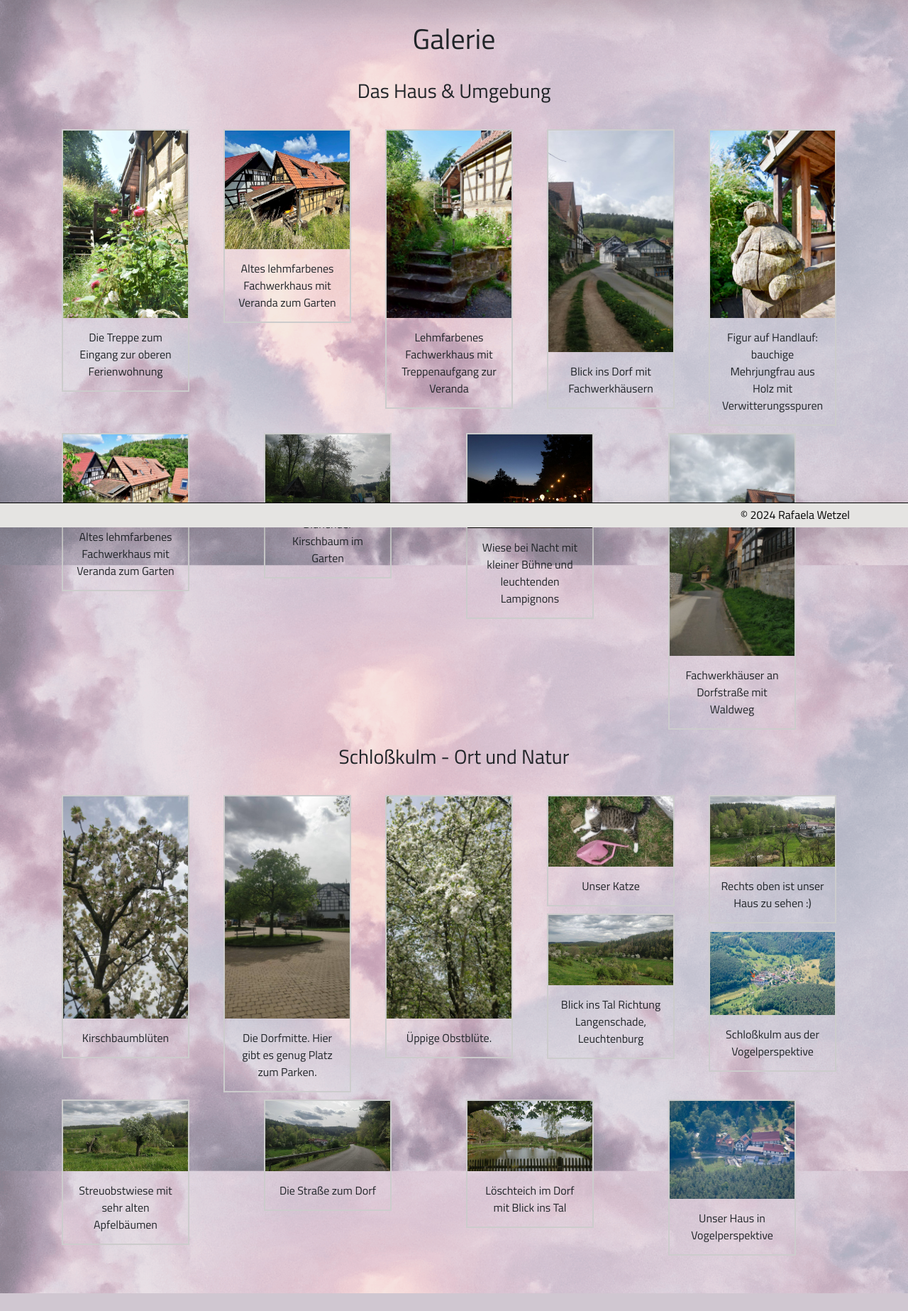
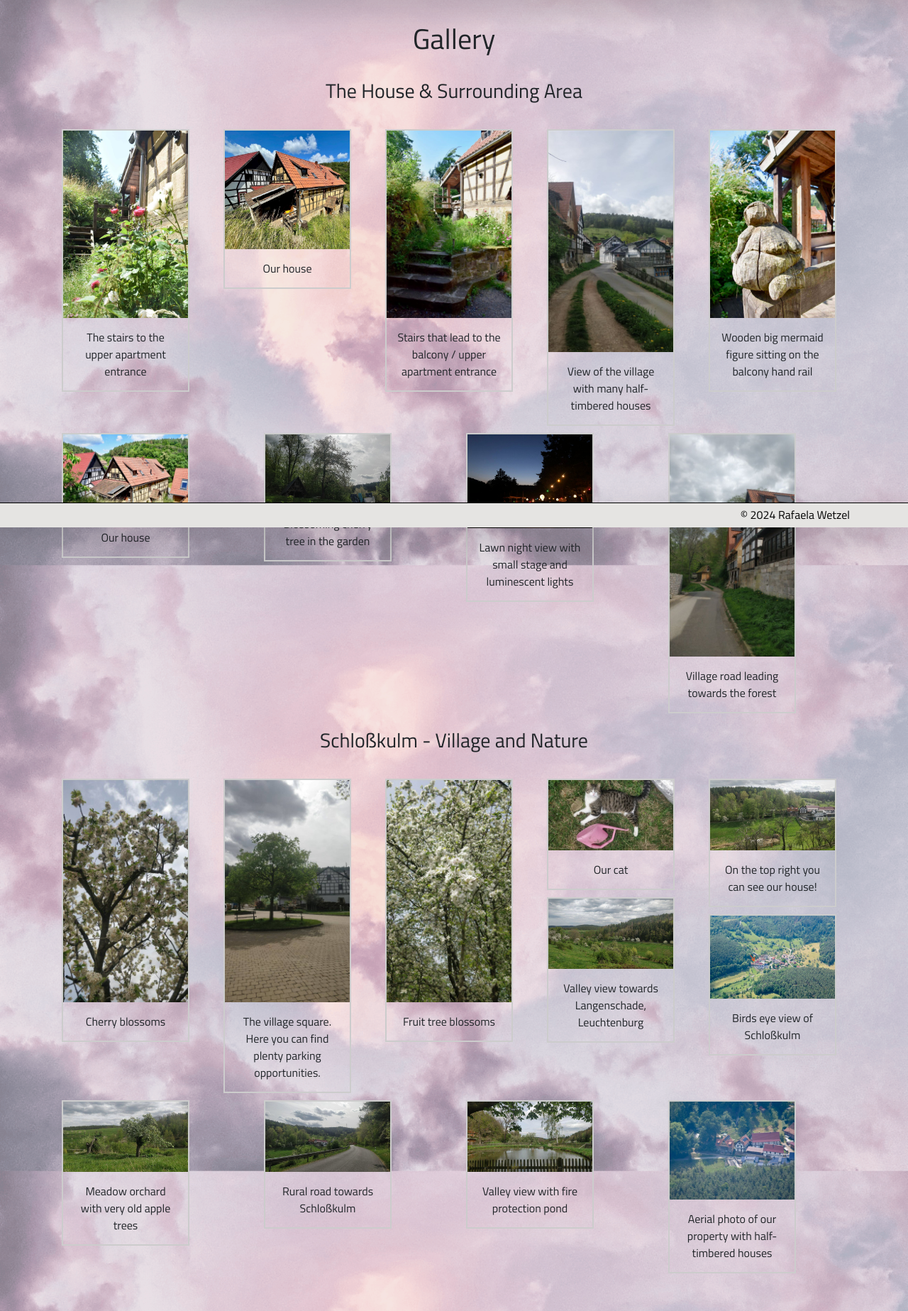
Before and after one commit to Rafaela-Wetzel/schlosskulm-rental-apartments, a Django app: page /schlosskulm/galerie/ in a window 1280 px wide. Shown: the part 57-1904 px from the top of the page at 71% size. Before the commit the page ends 1879 px from the top, so only its background shows below. Run offline with Django 4.2, Linux system fonts and the light colour scheme; some libraries are stand-ins or nearby versions.

Commit message:
Translate gallerie.html from German to English

```diff
--- a/home/templates/home/galerie.html
+++ b/home/templates/home/galerie.html
@@ -1,9 +1,9 @@
 {% extends "base.html" %}
 {% block content %}
 
-<h1>Galerie</h1>
+<h1>Gallery</h1>
 
-<h3 class="margin-top-bottom">Das Haus & Umgebung</h3>
+<h3 class="margin-top-bottom">The House & Surrounding Area</h3>
 
 <div class="container">
   <div class="row">
@@ -13,9 +13,9 @@
         <a target="_blank" href="../../static/images/schlosskulm-bilder/schlosskulm-haus/schlosskulm-hauswand.jpg"
           aria-label="Picture opens in a new window">
           <img src="../../static/images/schlosskulm-bilder/schlosskulm-haus/schlosskulm-hauswand.jpg"
-            alt="Lehmfarbenes Fachwerk mit blühenden Rosen davor. Eingang zur oberen Ferienwohnung.">
+            alt="Clay-colored half-timbered house with blossoming roses in front. Entrance to the upper apartment.">
         </a>
-        <div class="desc" aria-hidden="true">Die Treppe zum Eingang zur oberen Ferienwohnung</div>
+        <div class="desc" aria-hidden="true">The stairs to the upper apartment entrance</div>
       </div>
     </div>
 
@@ -23,9 +23,9 @@
       <div class="gallery">
         <a target="_blank" href="../../static/images/schlosskulm-bilder/schlosskulm-haus/schlosskulm-haus-2.jpg"
           aria-label="Picture opens in a new window">
-          <img src="../../static/images/schlosskulm-bilder/schlosskulm-haus/schlosskulm-haus-2.jpg" alt="Altes lehmfarbenes Fachwerkhaus mit Veranda zum Garten.">
+          <img src="../../static/images/schlosskulm-bilder/schlosskulm-haus/schlosskulm-haus-2.jpg" alt="Old clay-colored half-timbered house with a balcony that leads to the garden.">
         </a>
-        <div class="desc" aria-hidden="true">Altes lehmfarbenes Fachwerkhaus mit Veranda zum Garten</div>
+        <div class="desc" aria-hidden="true">Our house</div>
       </div>
     </div>
 
@@ -34,9 +34,9 @@
         <a target="_blank" href="../../static/images/schlosskulm-bilder/schlosskulm-haus/schlosskulm-hauseingang.jpg"
           aria-label="Picture opens in a new window">
           <img src="../../static/images/schlosskulm-bilder/schlosskulm-haus/schlosskulm-hauseingang.jpg"
-            alt="Lehmfarbenes Fachwerkhaus mit Treppenaufgang zur Veranda.">
+            alt="Clay-colored half-timbered house with stairs that lead to the balcony.">
         </a>
-        <div class="desc" aria-hidden="true">Lehmfarbenes Fachwerkhaus mit Treppenaufgang zur Veranda</div>
+        <div class="desc" aria-hidden="true">Stairs that lead to the balcony / upper apartment entrance</div>
       </div>
     </div>
 
@@ -44,9 +44,9 @@
       <div class="gallery">
         <a target="_blank" href="../../static/images/schlosskulm-bilder/schlosskulm-haus/schlosskulm-haus-4.jpg"
           aria-label="Picture opens in a new window">
-          <img src="../../static/images/schlosskulm-bilder/schlosskulm-haus/schlosskulm-haus-4.jpg" alt="Blick ins Dorf mit Fachwerkhäusern.">
+          <img src="../../static/images/schlosskulm-bilder/schlosskulm-haus/schlosskulm-haus-4.jpg" alt="View of the village with many half-timbered houses.">
         </a>
-        <div class="desc" aria-hidden="true">Blick ins Dorf mit Fachwerkhäusern</div>
+        <div class="desc" aria-hidden="true">View of the village with many half-timbered houses</div>
       </div>
     </div>
 
@@ -54,9 +54,9 @@
       <div class="gallery">
         <a target="_blank" href="../../static/images/schlosskulm-bilder/schlosskulm-haus/schlosskulm-figur.jpg"
           aria-label="Picture opens in a new window">
-          <img src="../../static/images/schlosskulm-bilder/schlosskulm-haus/schlosskulm-figur.jpg" alt="Figur auf Handlauf: bauchige Mehrjungfrau aus Holz mit Verwitterungsspuren.">
+          <img src="../../static/images/schlosskulm-bilder/schlosskulm-haus/schlosskulm-figur.jpg" alt="Wooden big mermaid figure sitting on the balcony hand rail.">
         </a>
-        <div class="desc" aria-hidden="true">Figur auf Handlauf: bauchige Mehrjungfrau aus Holz mit Verwitterungsspuren</div>
+        <div class="desc" aria-hidden="true">Wooden big mermaid figure sitting on the balcony hand rail</div>
       </div>
     </div>
 
@@ -64,9 +64,9 @@
       <div class="gallery">
         <a target="_blank" href="../../static/images/schlosskulm-bilder/schlosskulm-haus/schlosskulm-haus-1.jpg"
           aria-label="Picture opens in a new window">
-          <img src="../../static/images/schlosskulm-bilder/schlosskulm-haus/schlosskulm-haus-1.jpg" alt="Altes lehmfarbenes Fachwerkhaus mit Veranda zum Garten.">
+          <img src="../../static/images/schlosskulm-bilder/schlosskulm-haus/schlosskulm-haus-1.jpg" alt="Old clay-colored half-timbered house with a balcony that leads to the garden.">
         </a>
-        <div class="desc" aria-hidden="true">Altes lehmfarbenes Fachwerkhaus mit Veranda zum Garten</div>
+        <div class="desc" aria-hidden="true">Our house</div>
       </div>
     </div>
 
@@ -74,9 +74,9 @@
       <div class="gallery">
         <a target="_blank" href="../../static/images/schlosskulm-bilder/schlosskulm-haus/schlosskulm-garten-2.jpg"
           aria-label="Picture opens in a new window">
-          <img src="../../static/images/schlosskulm-bilder/schlosskulm-haus/schlosskulm-garten-2.jpg" alt="Blühender Kirschbaum im Garten.">
+          <img src="../../static/images/schlosskulm-bilder/schlosskulm-haus/schlosskulm-garten-2.jpg" alt="Blossoming cherry tree in the garden.">
         </a>
-        <div class="desc" aria-hidden="true">Blühender Kirschbaum im Garten</div>
+        <div class="desc" aria-hidden="true">Blossoming cherry tree in the garden</div>
       </div>
     </div>
 
@@ -84,9 +84,9 @@
       <div class="gallery">
         <a target="_blank" href="../../static/images/schlosskulm-bilder/schlosskulm-haus/schlosskulm-festlich.jpg"
           aria-label="Picture opens in a new window">
-          <img src="../../static/images/schlosskulm-bilder/schlosskulm-haus/schlosskulm-festlich.jpg" alt="Wiese bei Nacht mit kleiner Bühne und leuchtenden Lampignons.">
+          <img src="../../static/images/schlosskulm-bilder/schlosskulm-haus/schlosskulm-festlich.jpg" alt="Lawn night view with small stage and luminescent lights.">
         </a>
-        <div class="desc" aria-hidden="true">Wiese bei Nacht mit kleiner Bühne und leuchtenden Lampignons</div>
+        <div class="desc" aria-hidden="true">Lawn night view with small stage and luminescent lights</div>
       </div>
     </div>
 
@@ -94,16 +94,16 @@
       <div class="gallery">
         <a target="_blank" href="../../static/images/schlosskulm-bilder/schlosskulm-haus/schlosskulm-haus-6.jpg"
           aria-label="Picture opens in a new window">
-          <img src="../../static/images/schlosskulm-bilder/schlosskulm-haus/schlosskulm-haus-3.jpg" alt="Fachwerkhäuser an Dorfstraße mit Waldweg.">
+          <img src="../../static/images/schlosskulm-bilder/schlosskulm-haus/schlosskulm-haus-3.jpg" alt="Half-timbered houses next to village road leading towards the forest.">
         </a>
-        <div class="desc" aria-hidden="true">Fachwerkhäuser an Dorfstraße mit Waldweg</div>
+        <div class="desc" aria-hidden="true">Village road leading towards the forest</div>
       </div>
     </div>
 
   </div>
 </div>
 
-<h3 class="margin-top-bottom">Schloßkulm - Ort und Natur</h3>
+<h3 class="margin-top-bottom">Schloßkulm - Village and Nature</h3>
 
 <div class="container">
   <div class="row">
@@ -112,9 +112,9 @@
       <div class="gallery">
         <a target="_blank" href="../../static/images/schlosskulm-bilder/schlosskulm-natur/schlosskulm-blueten-1.jpg"
           aria-label="Picture opens in a new window">
-          <img src="../../static/images/schlosskulm-bilder/schlosskulm-natur/schlosskulm-blueten-1.jpg" alt="Kirschbaumblüten.">
+          <img src="../../static/images/schlosskulm-bilder/schlosskulm-natur/schlosskulm-blueten-1.jpg" alt="Cherry blossoms.">
         </a>
-        <div class="desc" aria-hidden="true">Kirschbaumblüten</div>
+        <div class="desc" aria-hidden="true">Cherry blossoms</div>
       </div>
     </div>
 
@@ -122,9 +122,9 @@
       <div class="gallery">
         <a target="_blank" href="../../static/images/schlosskulm-bilder/schlosskulm-natur/schlosskulm-ortsmitte.jpg"
           aria-label="Picture opens in a new window">
-          <img src="../../static/images/schlosskulm-bilder/schlosskulm-natur/schlosskulm-ortsmitte.jpg" alt="Gepflasterter Dorfplatz mit Baum und Sitzbänken.">
+          <img src="../../static/images/schlosskulm-bilder/schlosskulm-natur/schlosskulm-ortsmitte.jpg" alt="Cobbled village square with tree and bench.">
         </a>
-        <div class="desc">Die Dorfmitte. Hier gibt es genug Platz zum Parken.</div>
+        <div class="desc">The village square. Here you can find plenty parking opportunities.</div>
       </div>
     </div>
 
@@ -132,9 +132,9 @@
       <div class="gallery">
         <a target="_blank" href="../../static/images/schlosskulm-bilder/schlosskulm-natur/schlosskulm-blueten-2.jpg"
           aria-label="Picture opens in a new window">
-          <img src="../../static/images/schlosskulm-bilder/schlosskulm-natur/schlosskulm-blueten-2.jpg" alt="Üppige Obstblüte.">
+          <img src="../../static/images/schlosskulm-bilder/schlosskulm-natur/schlosskulm-blueten-2.jpg" alt="Fruit tree blossoms.">
         </a>
-        <div class="desc" aria-hidden="true">Üppige Obstblüte.</div>
+        <div class="desc" aria-hidden="true">Fruit tree blossoms</div>
       </div>
     </div>
 
@@ -142,9 +142,9 @@
       <div class="gallery">
         <a target="_blank" href="../../static/images/schlosskulm-bilder/schlosskulm-natur/schlosskulm-katze.jpg"
           aria-label="Picture opens in a new window">
-          <img src="../../static/images/schlosskulm-bilder/schlosskulm-natur/schlosskulm-katze.jpg" alt="Getigerte Katze liegt im Gras mit rosa Gießkanne.">
+          <img src="../../static/images/schlosskulm-bilder/schlosskulm-natur/schlosskulm-katze.jpg" alt="Tabby cat lying on the lawn with watering can next to it.">
         </a>
-        <div class="desc">Unser Katze</div>
+        <div class="desc">Our cat</div>
       </div>
 
       <div class="col-sm">
@@ -153,9 +153,9 @@
             href="../../static/images/schlosskulm-bilder/schlosskulm-natur/schlosskulm-landschaft-2.jpg"
             aria-label="Picture opens in a new window">
             <img src="../../static/images/schlosskulm-bilder/schlosskulm-natur/schlosskulm-landschaft-2.jpg"
-              alt="Blick ins Tal Richtung Langenschade, Leuchtenburg.">
+              alt="Valley view towards Langenschade, Leuchtenburg.">
           </a>
-          <div class="desc" aria-hidden="true">Blick ins Tal Richtung Langenschade, Leuchtenburg</div>
+          <div class="desc" aria-hidden="true">Valley view towards Langenschade, Leuchtenburg</div>
         </div>
       </div>
     </div>
@@ -165,9 +165,9 @@
         <a target="_blank" href="../../static/images/schlosskulm-bilder/schlosskulm-natur/schlosskulm-landschaft-1.jpg"
           aria-label="Picture opens in a new window">
           <img src="../../static/images/schlosskulm-bilder/schlosskulm-natur/schlosskulm-landschaft-1.jpg"
-            alt="Fachwerkhäuser am Waldrand mit Tierkoppel.">
+            alt="Half-timbered houses at the edge of the forest.">
         </a>
-        <div class="desc" aria-hidden="true">Rechts oben ist unser Haus zu sehen :)</div>
+        <div class="desc" aria-hidden="true">On the top right you can see our house!</div>
       </div>
 
       <div class="col-sm">
@@ -176,9 +176,9 @@
             href="../../static/images/schlosskulm-bilder/schlosskulm-natur/schlosskulm-vogelperspektive-2.jpg"
             aria-label="Picture opens in a new window">
             <img src="../../static/images/schlosskulm-bilder/schlosskulm-natur/schlosskulm-vogelperspektive-2.jpg"
-              alt="Luftaufnahme von Schloßkulm, ganzes Dorf.">
+              alt="Aerial photo of Schloßkulm, whole village.">
           </a>
-          <div class="desc" aria-hidden="true">Schloßkulm aus der Vogelperspektive</div>
+          <div class="desc" aria-hidden="true">Birds eye view of Schloßkulm</div>
         </div>
       </div>
     </div>
@@ -188,9 +188,9 @@
         <a target="_blank" href="../../static/images/schlosskulm-bilder/schlosskulm-natur/schlosskulm-landschaft-3.jpg"
           aria-label="Picture opens in a new window">
           <img src="../../static/images/schlosskulm-bilder/schlosskulm-natur/schlosskulm-landschaft-3.jpg"
-            alt="Streuobstwiese mit sehr alten Apfelbäumen.">
+            alt="Meadow orchard with very old apple trees.">
         </a>
-        <div class="desc" aria-hidden="true">Streuobstwiese mit sehr alten Apfelbäumen</div>
+        <div class="desc" aria-hidden="true">Meadow orchard with very old apple trees</div>
       </div>
     </div>
 
@@ -198,9 +198,9 @@
       <div class="gallery">
         <a target="_blank" href="../../static/images/schlosskulm-bilder/schlosskulm-natur/schlosskulm-straße.jpg"
           aria-label="Picture opens in a new window">
-          <img src="../../static/images/schlosskulm-bilder/schlosskulm-natur/schlosskulm-straße.jpg" alt="Landstraße Richtung Schloßkulm.">
+          <img src="../../static/images/schlosskulm-bilder/schlosskulm-natur/schlosskulm-straße.jpg" alt="Rural road towards Schloßkulm.">
         </a>
-        <div class="desc" aria-hidden="true">Die Straße zum Dorf</div>
+        <div class="desc" aria-hidden="true">Rural road towards Schloßkulm</div>
       </div>
     </div>
 
@@ -209,9 +209,9 @@
         <a target="_blank" href="../../static/images/schlosskulm-bilder/schlosskulm-natur/schlosskulm-teich.jpg"
           aria-label="Picture opens in a new window">
           <img src="../../static/images/schlosskulm-bilder/schlosskulm-natur/schlosskulm-teich.jpg"
-            aria-label="Picture opens in a new window" alt="Löschteich im Dorf mit Blick ins Tal.">
+            aria-label="Picture opens in a new window" alt="Valley view with fire protection pond.">
         </a>
-        <div class="desc" aria-hidden="true">Löschteich im Dorf mit Blick ins Tal</div>
+        <div class="desc" aria-hidden="true">Valley view with fire protection pond</div>
       </div>
     </div>
 
@@ -221,9 +221,9 @@
           href="../../static/images/schlosskulm-bilder/schlosskulm-natur/schlosskulm-vogelperspektive-1.jpg"
           aria-label="Picture opens in a new window">
           <img src="../../static/images/schlosskulm-bilder/schlosskulm-natur/schlosskulm-vogelperspektive-1.jpg"
-            alt="Luftbild von unserem Grundstück mit Fachwerkhäusern.">
+            alt="Aerial photo of our property with half-timbered houses.">
         </a>
-        <div class="desc">Unser Haus in Vogelperspektive</div>
+        <div class="desc">Aerial photo of our property with half-timbered houses</div>
       </div>
     </div>
 
```
